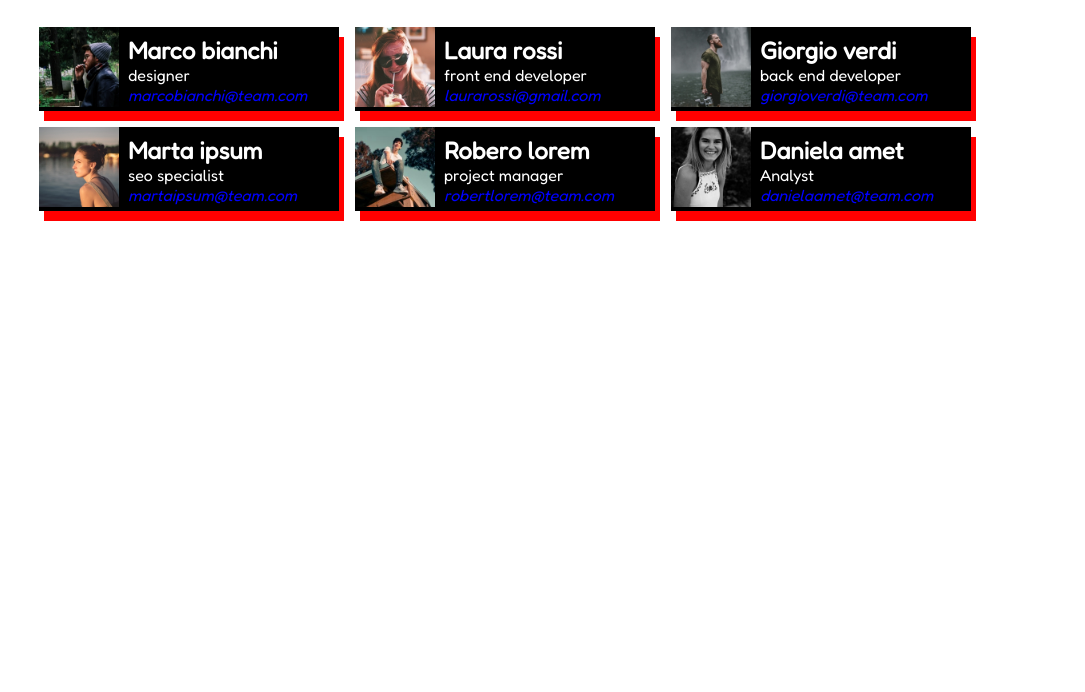
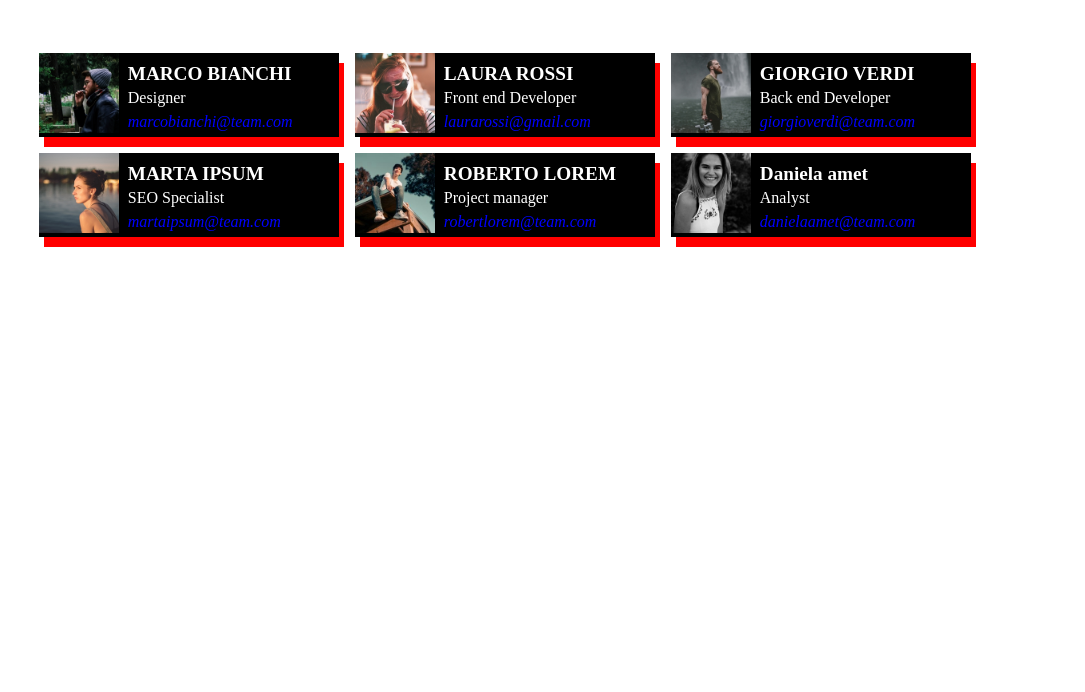
Before and after one commit to Enzo-belardo/html-css-float-cards, a plain HTML site: page index.html in a window 1280 px wide. Shown: the part 108-800 px from the top of the page, without its empty margins (97-1182 px from the left). Drawn offline with Linux system fonts and the light colour scheme.

Commit message:
ulteriori modifiche alla sintassi e alla struttura

```diff
--- a/index.html
+++ b/index.html
@@ -5,20 +5,20 @@
     <meta http-equiv="X-UA-Compatible" content="IE=edge">
     <meta name="viewport" content="width=device-width, initial-scale=1.0">
     <link rel="stylesheet" href="style.css">
-    <link href="https://fonts.googleapis.com/css2?family=Fredoka:wght@300;400&display=swap" rel="stylesheet">
     <title>float cards</title>
 </head>
 <body>
-    <header class="contaneir">
+    <div class="contaneir">
+        <header class="">
             <h1>meet our team</h1>
             <p>Lorem ipsum dolor sit amet consectetur adipisicing elit. Possimus, dignissimos laudantium. Aliquam, minus libero magni ipsum neque natus fuga sint sapiente reiciendis doloribus incidunt possimus quae ratione tempore fugit itaque?</p>
         </header>
-    <main class="contaneir clearfix">
+        <main class="clearfix">
             <section class="box box-one clearfix">
                 <img src="./img/male1.png" alt="">
                 <article>
-                <h2>Marco bianchi</h2>
-                <p>designer</p>
+                    <h2>MARCO BIANCHI</h2>
+                    <p>Designer</p>
                     <address>marcobianchi@team.com</address>
                 </article>
             </section>
@@ -26,8 +26,8 @@
             <section class="box box-two clearfix">
                 <img src="./img/female1.png" alt="">
                 <article>
-                <h2>Laura rossi</h2>
-                <p>front end developer</p>
+                    <h2>LAURA ROSSI</h2>
+                    <p>Front end Developer</p>
                     <address>laurarossi@gmail.com</adress>
                 </article>
             </section>
@@ -35,8 +35,8 @@
             <section class="box box-three clearfix">
                 <img src="./img/male2.png" alt="">
                 <article>
-                <h2>Giorgio verdi</h2>
-                <p>back end developer</p>
+                    <h2>GIORGIO VERDI</h2>
+                    <p>Back end Developer</p>
                     <address>giorgioverdi@team.com</address>
                 </article>
             </section>
@@ -44,8 +44,8 @@
             <section class="box box-four clearfix">
                 <img src="./img/female2.png" alt="">
                 <article>
-                <h2>Marta ipsum</h2>
-                <p>seo specialist</p>
+                    <h2>MARTA IPSUM</h2>
+                    <p>SEO Specialist</p>
                     <address>martaipsum@team.com</address>
                 </article>
             </section>
@@ -53,8 +53,8 @@
             <section class="box box-five clearfix">
                 <img src="./img/male3.png" alt="">
                 <article>
-                <h2>Robero lorem</h2>
-                <p>project manager</p>
+                    <h2>ROBERTO LOREM</h2>
+                    <p>Project manager</p>
                     <address>robertlorem@team.com</address>
                 </article>
             </section>
@@ -68,5 +68,7 @@
                 </article>
             </section>
         </main>
+    </div>
+
 </body>
 </html>
--- a/style.css
+++ b/style.css
@@ -3,13 +3,14 @@
     padding: 0;
     box-sizing: border-box;
 }
-body{
-    font-family: Fredoka;
+
+.body{
+    font-family: 'Fredoka', sans-serif;
 }
-
 header>h1{
     color: red;
     text-align: center;
+    margin-bottom: 2rem;
 }
 header p{
     text-align: center;
@@ -25,8 +26,13 @@ article{
     display: inline-block;
     margin-left: .3rem;
     color: white;
-    vertical-align: super;
+    vertical-align:super;
+    line-height: 1.5rem;
 }
+h2:first-child{
+    font-size: 1.2rem;
+}
+
 address:last-child{
     color: blue;
 }
```
Lines whose indentation alone changed are shown as unchanged.
